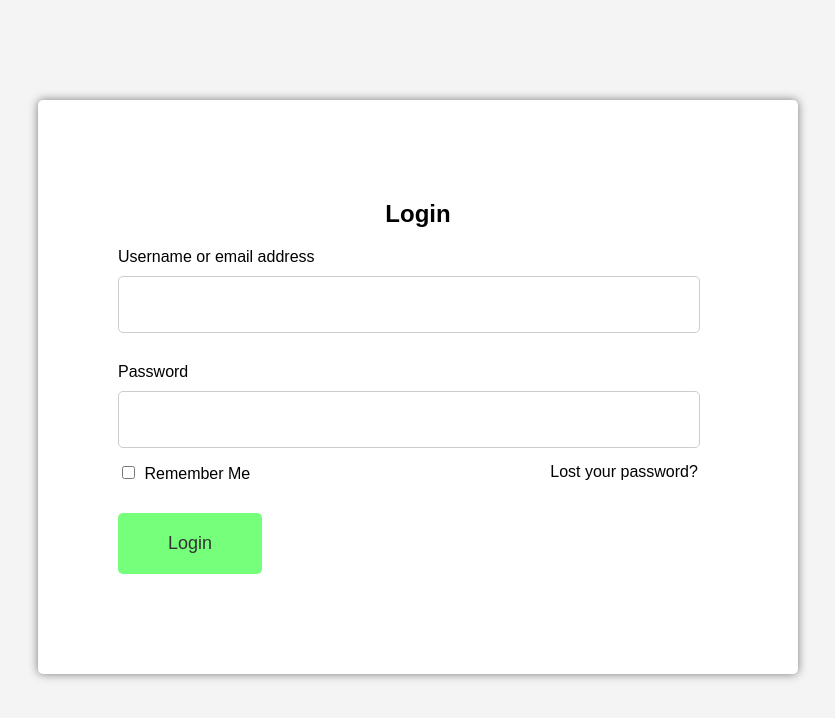
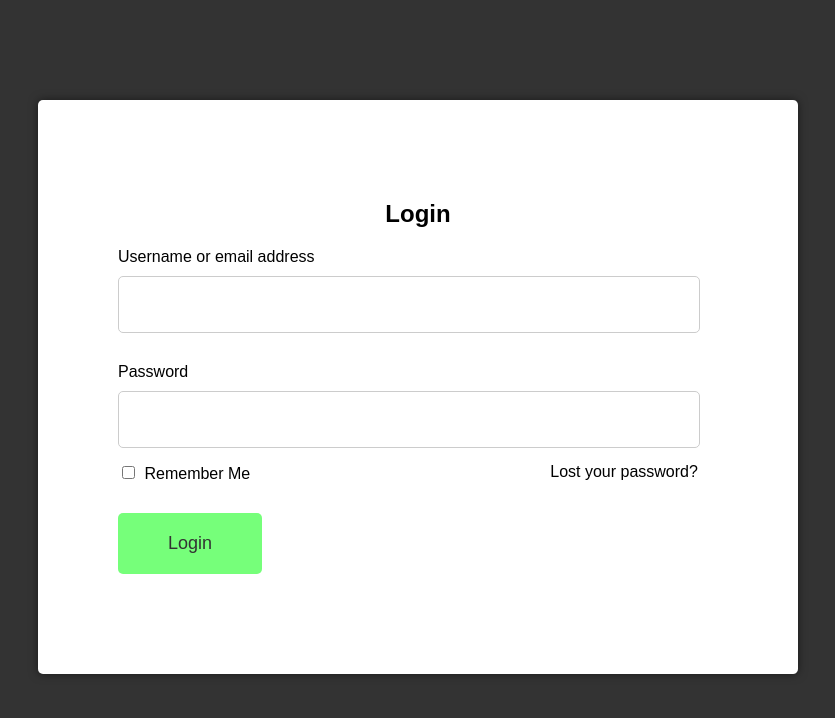
Before and after one commit to almuheetu/Login-form, a plain HTML site: page index.html in a window 1280 px wide. Shown: the whole page, without its empty margins (222-1057 px from the left). Drawn offline with Linux system fonts and the light colour scheme.

Commit message:
body background color fixed

```diff
--- a/style.css
+++ b/style.css
@@ -69,3 +69,7 @@ label span {
 .display span {
 	margin-left: 50%;
 }
+body {
+	font-family: Arial, sans-serif;
+	background-color: #333;
+}
```
